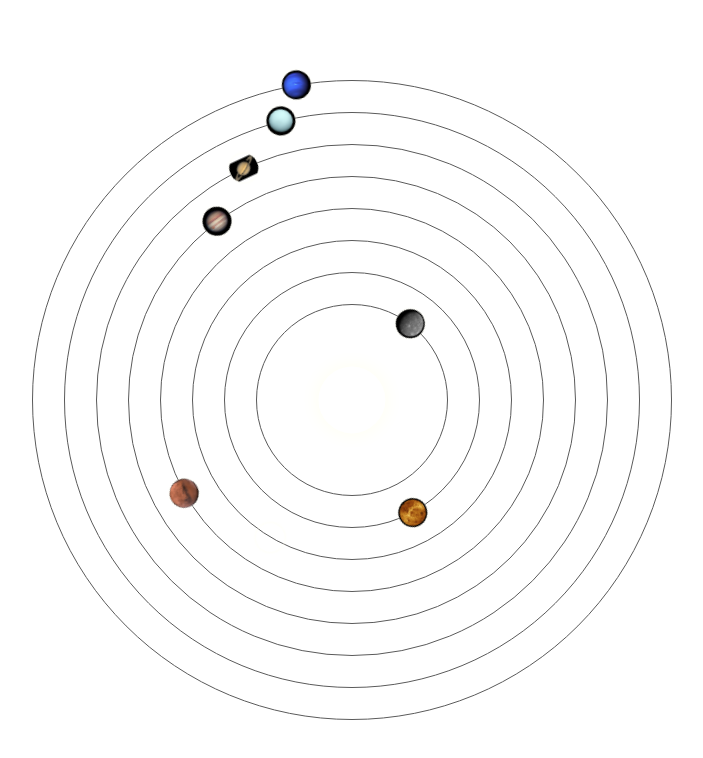
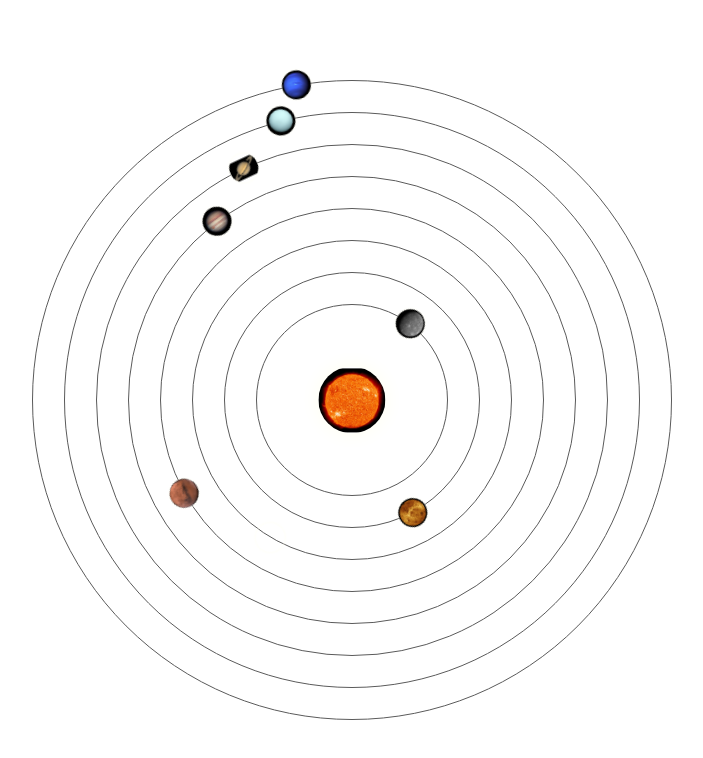
Before and after one commit to karamvirr/solar-system, a plain HTML site: page index.html in a window 1280 px wide. Shown: the whole page, without its empty margins (288-991 px from the left). Drawn offline with Linux system fonts and the light colour scheme.

Commit message:
add README.md

```diff
--- a/styles.css
+++ b/styles.css
@@ -31,7 +31,7 @@ body {
 .sun {
   height: calc(var(--planet-size) * 1.5vw);
   width: calc(var(--planet-size) * 1.5vw);
-  background-color: white;
+  background-image: url("./images/sun.jpg");
   box-shadow: 0 0 20px 0 #FFFFEF;
   border-radius: 50%;
 }
@@ -50,7 +50,14 @@ body {
   width: 100%;
 }
 
-/* PLANT PSUEDO-ELEMENTS */
+.planet-container div::after, .sun {
+  background-size: contain;
+  background-repeat: no-repeat;
+  background-position: center center;
+  object-fit: contain;
+}
+
+/* PLANET PSUEDO-ELEMENTS */
 .planet-container div::after {
   content: '';
   position: absolute;
@@ -60,10 +67,6 @@ body {
   left: 50%;
   transform: translate(-50%, -50%);
   box-shadow: 0 0 3px 0 #FFFFEF;
-  background-size: contain;
-  background-repeat: no-repeat;
-  background-position: center center;
-  object-fit: contain;
 }
 
 .planet-container--mercury {
```
Also changed, not shown: images/sun.jpg (added), 1 other file.
